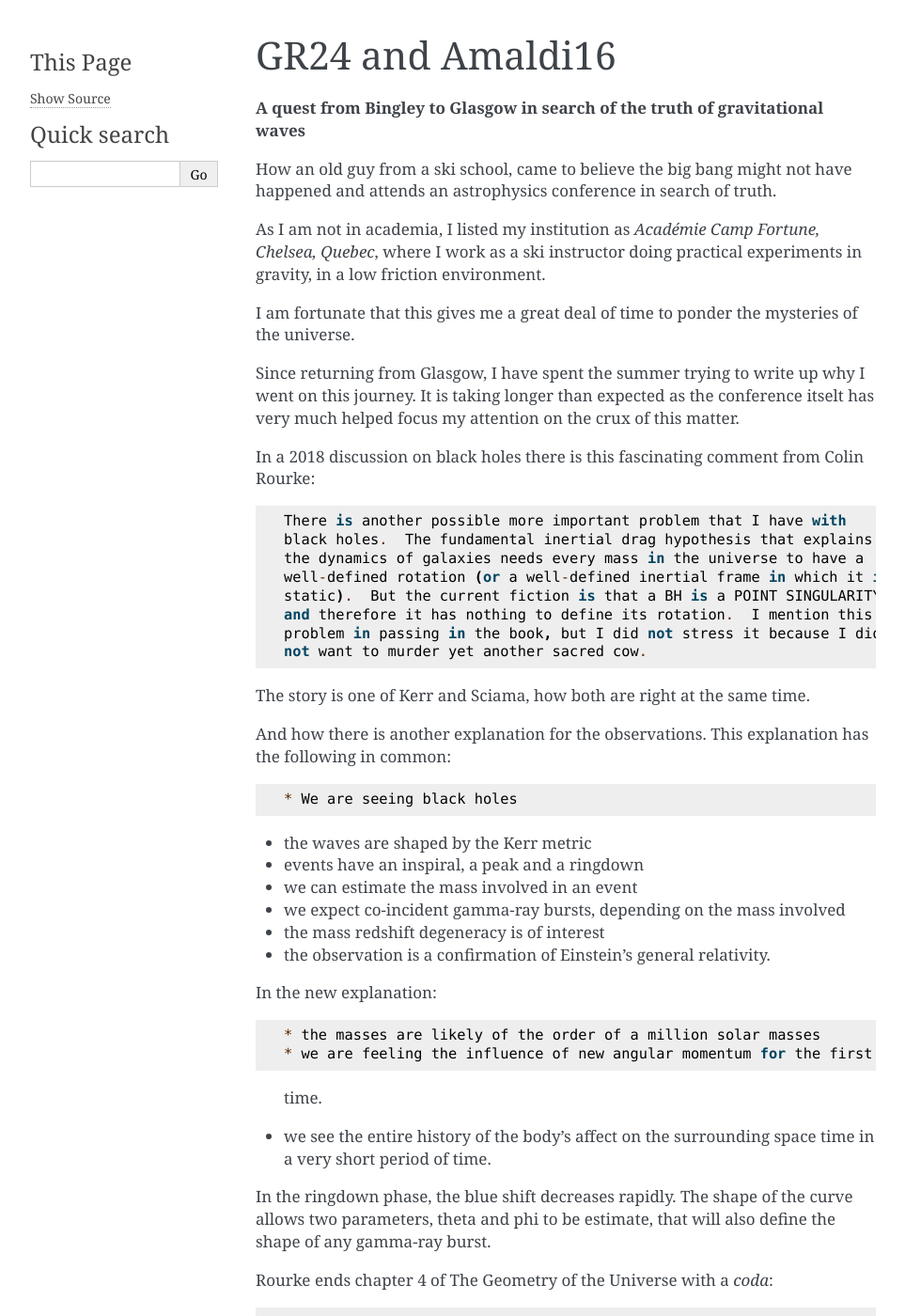
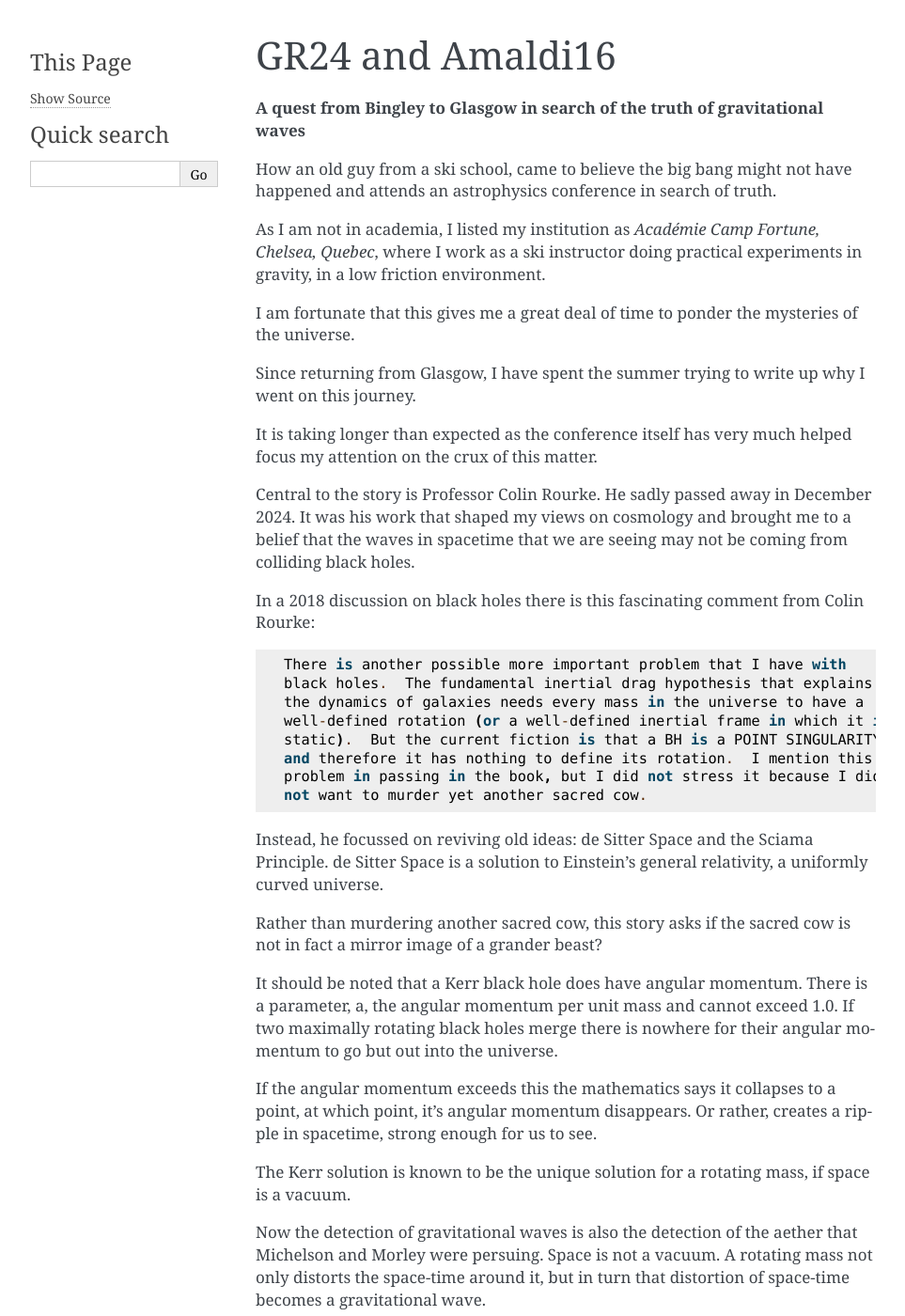
Before and after one commit to swfiua/gotu, a Sphinx documentation site: the page built from docs/gr24.rst, in a window 1280 px wide and 1400 px high. Shown: the whole window at 94% size, without its empty margins (148-1111 px from the left). Built offline with Sphinx 7.4.7, drawn with Linux system fonts in a browser that asks for light colours; formulas are drawn with MathJax 3; pages that are not in the unit, such as notebooks, are missing from menus; some of the changed text lies outside the part shown.

Commit message:
kerr and sciama are both correct

```diff
--- a/docs/gr24.rst
+++ b/docs/gr24.rst
@@ -16,9 +16,15 @@ I am fortunate that this gives me a great deal of time to ponder the
 mysteries of the universe.
 
 Since returning from Glasgow, I have spent the summer trying to write
-up why I went on this journey.  It is taking longer than expected as
-the conference itselt has very much helped focus my attention on the
-crux of this matter.
+up why I went on this journey.
+
+It is taking longer than expected as the conference itself has very
+much helped focus my attention on the crux of this matter.
+
+Central to the story is Professor Colin Rourke.  He sadly passed away
+in December 2024.  It was his work that shaped my views on cosmology
+and brought me to a belief that the waves in spacetime that we are
+seeing may not be coming from colliding black holes.
 
 In a 2018 discussion on black holes there is this fascinating comment
 from Colin Rourke::
@@ -32,11 +38,41 @@ from Colin Rourke::
    problem in passing in the book, but I did not stress it because I did
    not want to murder yet another sacred cow.
 
-The story is one of Kerr and Sciama, how both are right at the same
-time.
+Instead, he focussed on reviving old ideas: de Sitter Space and the
+Sciama Principle.  de Sitter Space is a solution to Einstein's general
+relativity, a uniformly curved universe.
 
-And how there is another explanation for the observations.   This
-explanation has the following in common::
+Rather than murdering another sacred cow, this story asks if the
+sacred cow is not in fact a mirror image of a grander beast?
+
+It should be noted that a Kerr black hole does have angular momentum.
+There is a parameter, a, the angular momentum per unit mass and cannot
+exceed 1.0.  If two maximally rotating black holes merge there is
+nowhere for their angular momentum to go but out into the universe.
+
+If the angular momentum exceeds this the mathematics says it collapses
+to a point, at which point, it's angular momentum disappears.  Or
+rather, creates a ripple in spacetime, strong enough for us to see.
+
+The Kerr solution is known to be the unique solution for a rotating
+mass, if space is a vacuum.
+
+Now the detection of gravitational waves is also the detection of the
+aether that Michelson and Morley were persuing.  Space is not a
+vacuum.  A rotating mass not only distorts the space-time around it,
+but in turn that distortion of space-time becomes a gravitational
+wave.
+
+We should also think about the curving of spacetime that mass creates
+and ask the question, how exactly does mass curve spacetime?  In
+short, it does this by rotating, hence sending off waves.
+
+The rotations of all the atoms in a body?  A high frequency wobble
+that all matter is bound to follow.
+
+As promised another explanation for the observations is presented.
+This explanation has the following in common with the merging of black
+holes::
 
 * We are seeing black holes
 
@@ -48,23 +84,21 @@ explanation has the following in common::
 
 * we expect co-incident gamma-ray bursts, depending on the mass involved
 
-* the mass redshift degeneracy is of interest
+* the mass redshift degeneracy turns up as a mass blueshift degeneracy
+
+* gravitational waves move according to the Sciama Principle
 
 * the observation is a confirmation of Einstein's general relativity.
 
 In the new explanation::
 
 * the masses are likely of the order of a million solar masses
-* we are feeling the influence of new angular momentum for the first
-  time.
-* we see the entire history of the body's affect on the surrounding
-  space time in a very short period of time.
+* the shape of gamma-ray bursts and ringdown are related.
 
 In the ringdown phase, the blue shift decreases rapidly.  The shape of
-the curve allows two parameters, theta and phi to be estimate, that
-will also define the shape of any gamma-ray burst.
-
-
+the curve allows two parameters, theta and phi to be estimated. These values
+will also define the shape of any accompanying gamma-ray burst and
+also the inspiral.
 
 Rourke ends chapter 4 of The Geometry of the Universe with a
 *coda*::
@@ -79,7 +113,9 @@ It is my belief that the Sciama principle is the best explanation of
 the gravitational waves that both the Pulsar Timing Array and the
 LIGO, Virgo and Kagra detectors are seeing.
 
-
+I have split this story into a number of sections, reflecting how my
+understanding has evolved.  For some sections there is a corresponding
+python module.
 
 .. toctree::
    :maxdepth: 2
```
Also changed, not shown: docs/anpftu.rst (+18 -0 lines), docs/gw150914.rst (+22 -4 lines), docs/jodrell.rst (+11 -5 lines).
